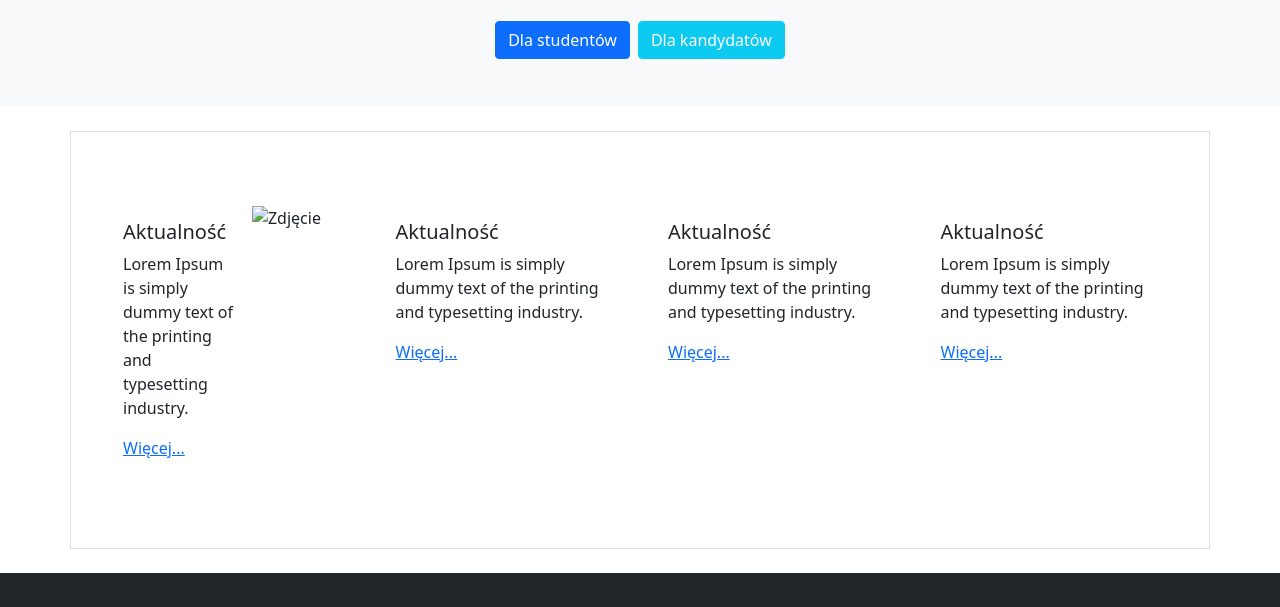
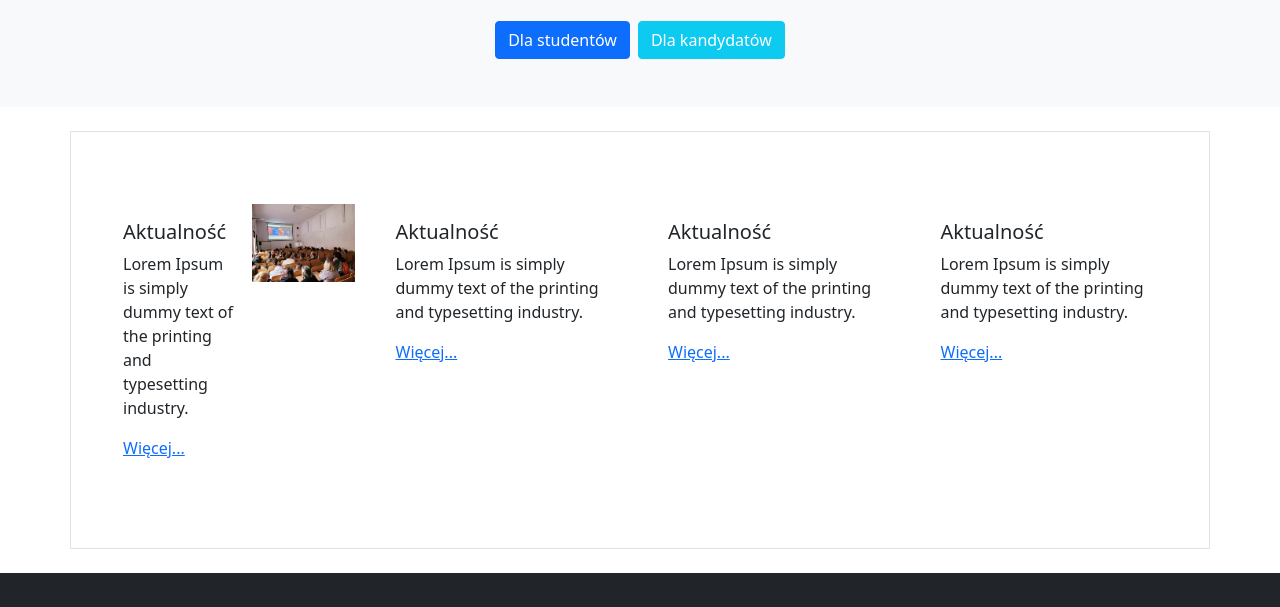
Before and after one commit to marwoz01/TIN-Studia, a plain HTML site: page Lab04/Lab04a/index.html in a window 1280 px wide. Shown: the part 193-800 px from the top of the page. Drawn offline with nearby package versions, Linux system fonts and the light colour scheme; the site is published under a folder, as on GitHub Pages, so addresses that start at the root find nothing.

Commit message:
Update index.html

```diff
--- a/Lab04/Lab04a/index.html
+++ b/Lab04/Lab04a/index.html
@@ -66,7 +66,7 @@
                   </div>
                 </div>
                 <div class="col-5">
-                  <img src="/img/sala-wykladowa.png" class="img-fluid" alt="Zdjęcie">
+                  <img src="img/sala-wykladowa.png" class="img-fluid" alt="Zdjęcie">
                 </div>
               </div>
           </div>
```
